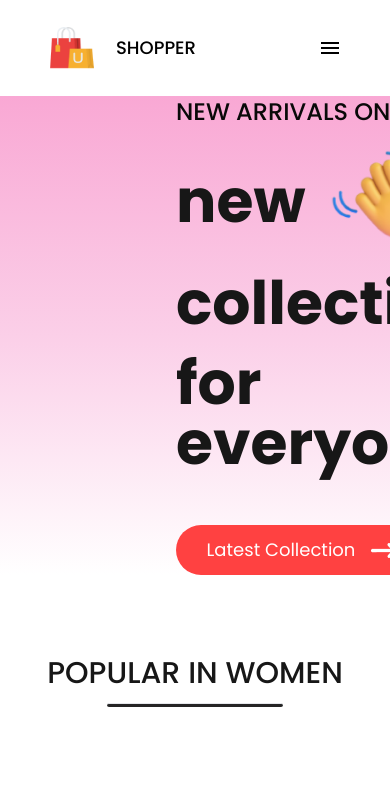
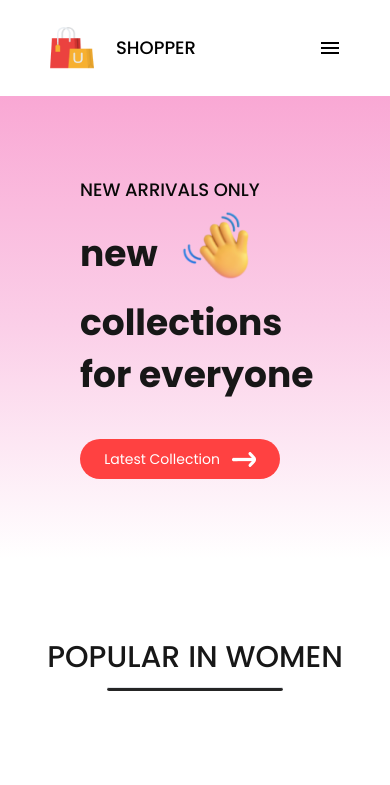
Before and after one commit to ChamodDulanjana/Shopper, a React (Vite) app: page / in a window 390 px wide. Shown: the top 785 px of the page. Built offline with nearby package versions, Linux system fonts and the light colour scheme.

Commit message:
Make hero component responsive

```diff
--- a/src/component/hero/Hero.tsx
+++ b/src/component/hero/Hero.tsx
@@ -5,26 +5,28 @@ import hero_img from '../../assets/hero_image.png'
 
 const Hero = () => {
     return (
-        <div className="h-full flex bg-gradient-to-b from-pink-300 via-pink-200 to-pink-0 ... ">
-            <div className="flex-1 flex flex-col justify-center gap-5 pl-44 leading-tight">
-                <h2 className="text-[#090909] text-2xl font-medium">NEW ARRIVALS ONLY</h2>
+        <div className="h-full flex bg-gradient-to-b from-pink-300 via-pink-200 to-pink-0 ... max-sm:flex-col">
+            <div className="flex-1 flex flex-col justify-center gap-4 pl-44 leading-tight max-xl:pl-32 max-lg:pl-28 max-[800px]:pl-20
+            max-[800px]:gap-3 max-sm:my-20">
+                <h2 className="text-[#090909] text-2xl font-medium  max-lg:text-xl max-[800px]:text-lg">NEW ARRIVALS ONLY</h2>
                 <div className="flex items-center gap-5">
-                    <p className="text-[#171717] text-6xl font-bold">new</p>
-                    <img src={hand_icon} className="w-[105px] relative bottom-2"/>
+                    <p className="text-[#171717] text-6xl font-bold max-lg:text-5xl max-[800px]:text-4xl">new</p>
+                    <img src={hand_icon} className="w-[105px] relative bottom-2 max-lg:w-[90px] max-[800px]:w-[75px]"/>
                 </div>
-                <p className="text-[#171717] text-6xl font-bold">collections</p>
-                <p className="text-[#171717] text-6xl font-bold">for everyone</p>
+                <p className="text-[#171717] text-6xl font-bold max-lg:text-5xl max-[800px]:text-4xl">collections</p>
+                <p className="text-[#171717] text-6xl font-bold max-lg:text-5xl max-[800px]:text-4xl">for everyone</p>
 
                 <div className="flex justify-center items-center gap-4 w-[250px] h-[50px] rounded-full mt-8 bg-[#ff4141]
-                text-white text-lg font-normal cursor-pointer  hover:bg-[#EA6861]">
+                text-white text-lg font-normal cursor-pointer  hover:bg-[#EA6861]  max-lg:w-[220px] max-lg:h-[45px] max-lg:text-[16px]
+                max-lg:gap-3  max-[800px]:w-[200px] max-[800px]:h-[40px]  max-[800px]:text-sm">
                     <div>Latest Collection</div>
                     <img src={arrow_icon} alt=""/>
                 </div>
             </div>
 
 
-            <div className="flex-1 flex items-center justify-center">
-                <img src={hero_img} className="w-[500px] pt-4"/>
+            <div className="flex-1 flex items-center justify-center max-sm:hidden">
+                <img src={hero_img} className="w-[500px] pt-4 max-lg:w-[380px] max-[800px]:w-[300px]"/>
             </div>
         </div>
     );
```
